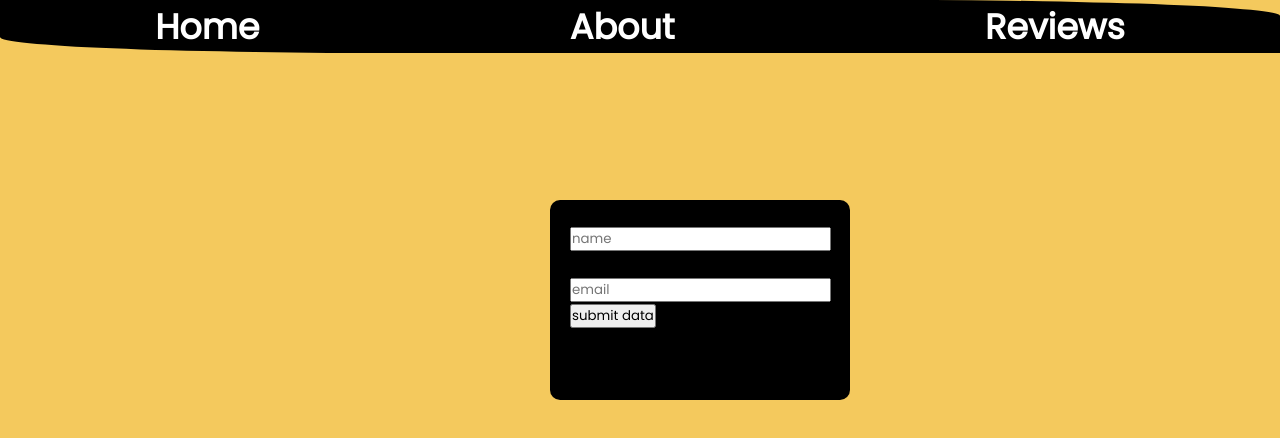
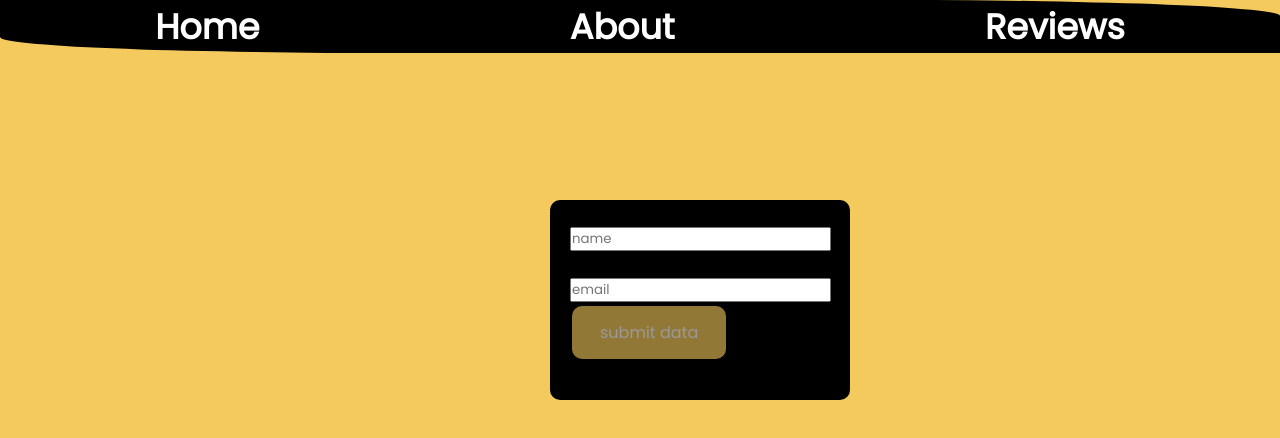
Before and after one commit to aliceauko/Recipe-app, a React (Create React App) app: page /reviews in a window 1280 px wide. Shown: the top 438 px of the page. Built offline with nearby package versions, Linux system fonts and the light colour scheme.

Commit message:
Style the submit button

```diff
--- a/src/components/Reviews.js
+++ b/src/components/Reviews.js
@@ -44,7 +44,7 @@
         value={email}
         onChange={(e) => setEmail(e.target.value)}
       />
-      <input type="submit" value="submit data" className="btn" onSubmit={handleSubmit} />
+      <input  type="submit" value="submit data" className="btn" onSubmit={handleSubmit} />
     </form>
     </div>
   );
--- a/src/index.css
+++ b/src/index.css
@@ -211,3 +211,21 @@
 
 
 }
+.btn{
+  background-color:#f4c95d;
+  border: none;
+  color: white;
+  padding: 14px 28px;
+  text-align: center;
+  font-size: 16px;
+  margin: 4px 2px;
+  opacity: 0.6;
+  transition: 0.3s;
+  display: inline-block;
+  text-decoration: none;
+  border-radius: 10px;
+}
+
+.btn:hover{
+  cursor: pointer;
+}
```
